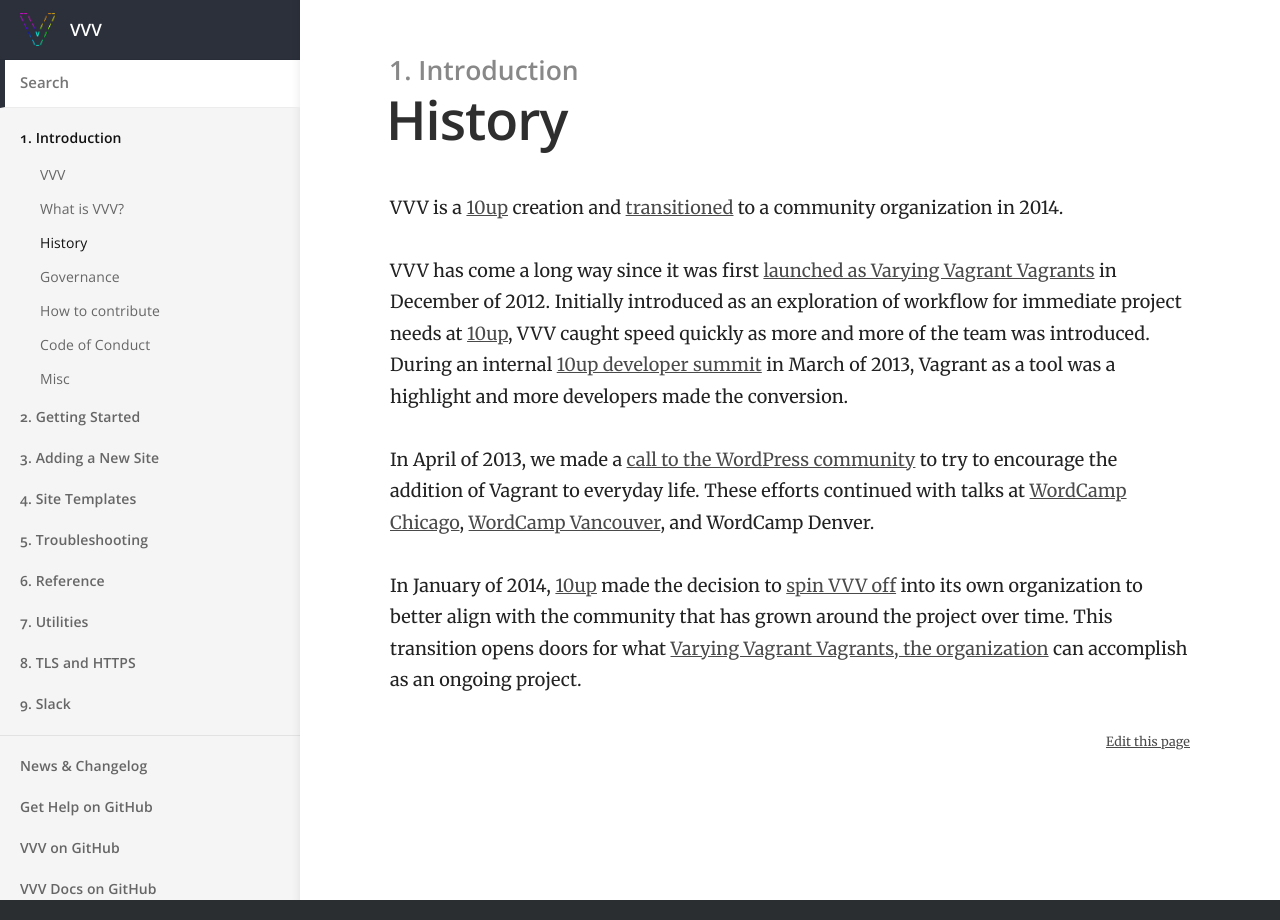
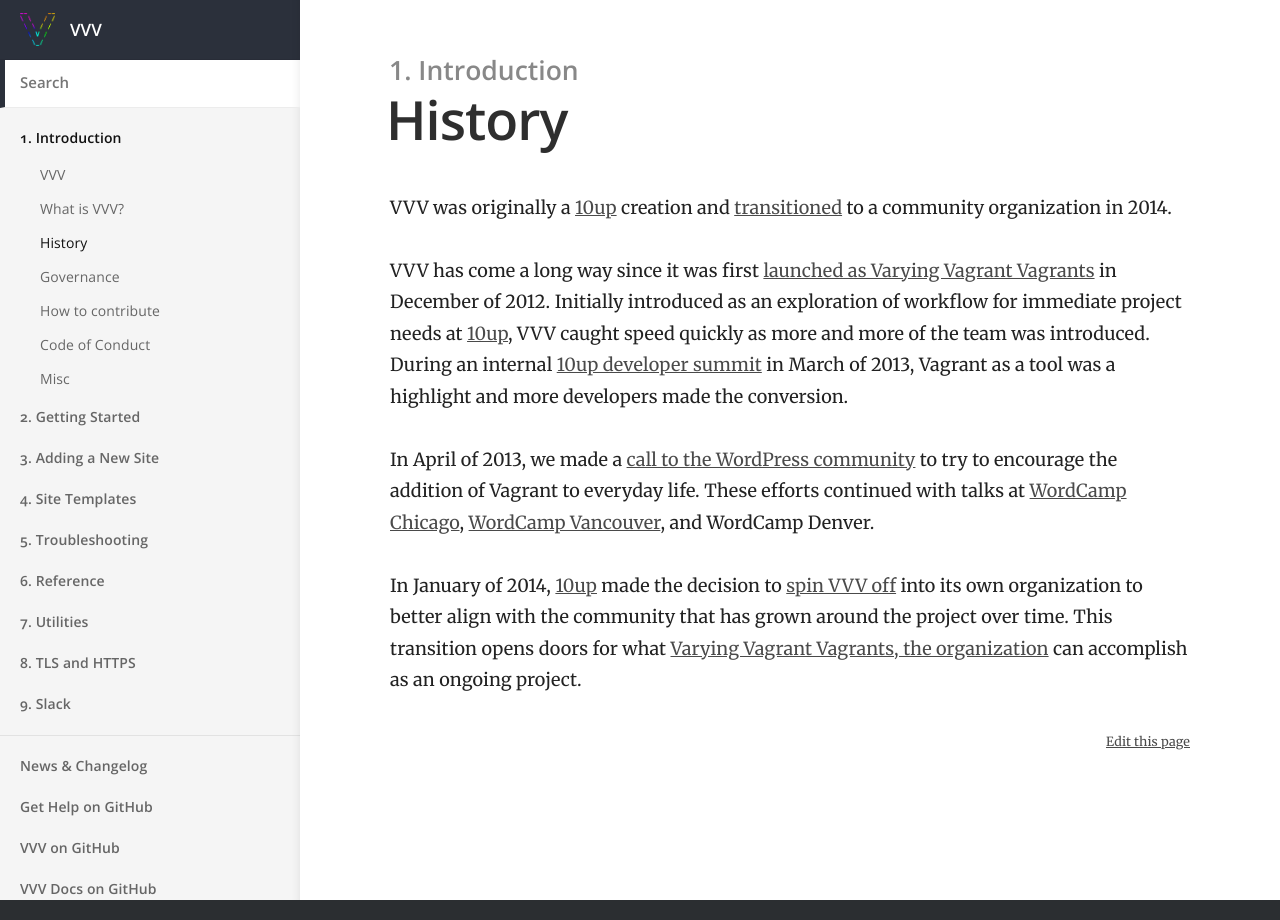
Before and after one commit to Varying-Vagrant-Vagrants/varyingvagrantvagrants.org, a Jekyll site: the page built from docs/en-US/history.md, in a window 1280 px wide. Built offline with Jekyll 4.4.1, drawn with Linux system fonts in a browser that asks for light colours.

Commit message:
tweak history

```diff
--- a/docs/en-US/history.md
+++ b/docs/en-US/history.md
@@ -6,7 +6,7 @@ description: VVV has come a long way since it was first launched as Varying Vagr
 permalink: /docs/en-US/history/
 ---
 
-VVV is a [10up](http://10up.com) creation and [transitioned](https://10up.com/blog/varying-vagrant-vagrants-future/) to a community organization in 2014.
+VVV was originally a [10up](http://10up.com) creation and [transitioned](https://10up.com/blog/varying-vagrant-vagrants-future/) to a community organization in 2014.
 
 VVV has come a long way since it was first [launched as Varying Vagrant Vagrants](https://jeremyfelt.com/code/2012/12/11/varying-vagrant-vagrants/) in December of 2012. Initially introduced as an exploration of workflow for immediate project needs at [10up](http://10up.com), VVV caught speed quickly as more and more of the team was introduced. During an internal [10up developer summit](https://10up.com/blog/10up-2013-developer-summit/) in March of 2013, Vagrant as a tool was a highlight and more developers made the conversion.
 
```
